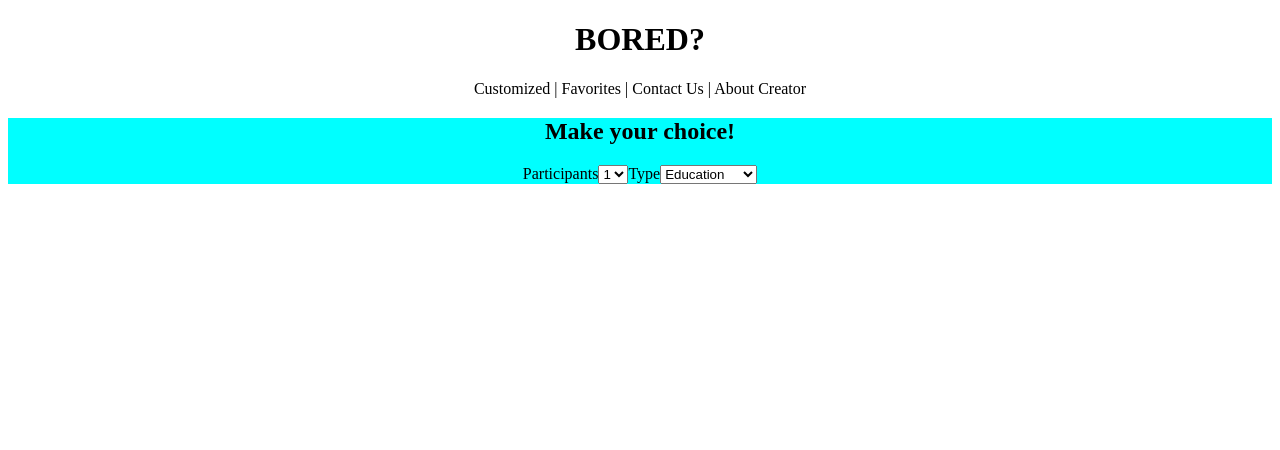
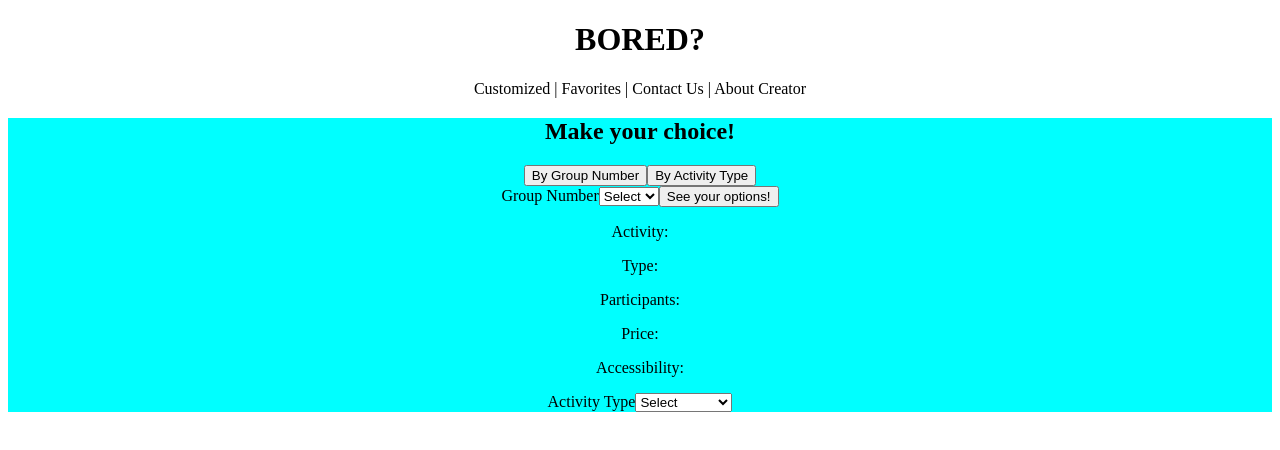
Before and after one commit to rneimeyer/project2-react-bored, a React (Create React App) app in the folder bored/: page /customized in a window 1280 px wide. Shown: the top 450 px of the page. Built offline with nearby package versions, Linux system fonts and the light colour scheme.

Commit message:
made group and type components and group data displayed

```diff
--- a/bored/src/Customized/Customized.css
+++ b/bored/src/Customized/Customized.css
@@ -1,3 +1,7 @@
 .customized {
     background-color: aqua;
 }
+
+button:after {
+    background-color: black;
+}
--- a/bored/src/Customized/Customized.js
+++ b/bored/src/Customized/Customized.js
@@ -1,31 +1,25 @@
-import './Customized.css';
-import {useState, useEffect} from 'react';
+import "./Customized.css";
+import { useState, useEffect } from "react";
+import Group from "../Group/Group";
+import Type from "../Type/Type";
 
 function Customized() {
+  const showGroup = () => {
+    <Group />;
+  };
+
+  const showType = () => {
+    return <Type />;
+  };
 
   return (
-      <div className="customized">
-        <h2>Make your choice!</h2>
-        <label>Participants</label>
-        <select id="participants">
-          <option value="1">1</option>
-          <option value="2">2</option>
-          <option value="3">3</option>
-          <option value="4">4</option>
-        </select>
-        <label>Type</label>
-        <select id="type">
-          <option value="education">Education</option>
-          <option value="recreational">Recreational</option>
-          <option value="social">Social</option>
-          <option value="diy">DIY</option>
-          <option value="charity">Charity</option>
-          <option value="cooking">Cooking</option>
-          <option value="relaxation">Relaxation</option>
-          <option value="music">Music</option>
-          <option value="busywork">Busywork</option>
-        </select>
-      </div>
+    <div className="customized">
+      <h2>Make your choice!</h2>
+      <button onClick={showGroup}>By Group Number</button>
+      <button onClick={showType}>By Activity Type</button>
+      <Group />
+      <Type />
+    </div>
   );
 }
 
--- /dev/null
+++ b/bored/src/Group/Group.js
@@ -0,0 +1,50 @@
+import "./Group.css";
+import { useState, useEffect } from "react";
+
+function Group() {
+  const [choice, setChoice] = useState("");
+  const [groupData, setGroupData] = useState({});
+
+  const handleChoice = (event) => {
+    setChoice(event.target.value);
+  };
+  const displayChoice = (event) => {
+      event.preventDefault();
+    fetch(`http://www.boredapi.com/api/activity?participants=${choice}`)
+      .then((response) => response.json())
+      .then((data) => setGroupData(data));
+
+  };
+
+  return (
+    <div className="customized">
+      <form onSubmit={displayChoice}>
+        <label>Group Number</label>
+        <select
+          name="participants"
+          id="participants"
+          defaultValue={""}
+          onChange={handleChoice}
+        >
+          <option value="" disabled>
+            Select
+          </option>
+          <option value="1">1</option>
+          <option value="2">2</option>
+          <option value="3">3</option>
+          <option value="4">4</option>
+        </select>
+        <input type="submit" value="See your options!" />
+      </form>
+      <div>
+        <p>Activity:{groupData.activity}</p>
+        <p>Type:{groupData.type}</p>
+        <p>Participants:{groupData.participants}</p>
+        <p>Price:{groupData.price}</p>
+        <p>Accessibility:{groupData.accessibility}</p>
+      </div>
+    </div>
+  );
+}
+
+export default Group;
--- /dev/null
+++ b/bored/src/Type/Type.js
@@ -0,0 +1,25 @@
+import './Type.css';
+import {useState, useEffect} from 'react';
+
+function Type() {
+
+  return (
+      <div className="customized">
+        <label>Activity Type</label>
+        <select name="type" id="type">
+        <option value="" disabled selected hidden>Select</option>
+          <option value="education">Education</option>
+          <option value="recreational">Recreational</option>
+          <option value="social">Social</option>
+          <option value="diy">DIY</option>
+          <option value="charity">Charity</option>
+          <option value="cooking">Cooking</option>
+          <option value="relaxation">Relaxation</option>
+          <option value="music">Music</option>
+          <option value="busywork">Busywork</option>
+        </select>
+      </div>
+  );
+}
+
+export default Type;
```
Also changed, not shown: bored/src/Group/Group.css (added), bored/src/Type/Type.css (added).
